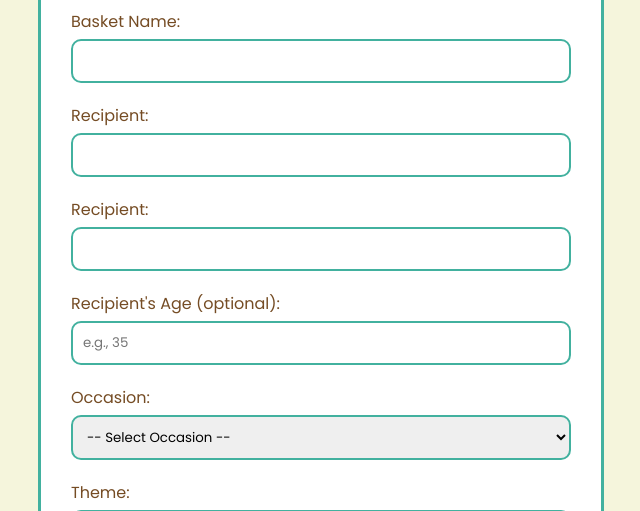
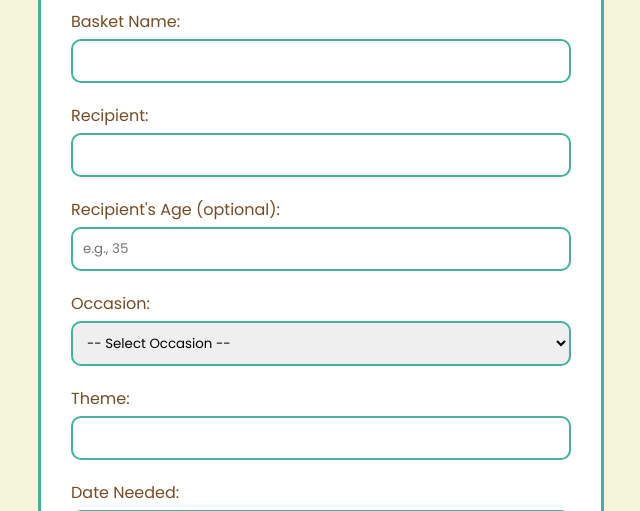
Before and after one commit to veggiebyte/Heaven_in_a_Handbasket, a Node server app: page /users/2/baskets/new in a window 1280 px wide. Shown: the part 456-967 px from the top of the page, without its empty margins (319-959 px from the left). Run offline with Node 20, Linux system fonts and the light colour scheme; the visitor is signed in with stand-in values (Sample User, id 1); some libraries are stand-ins or nearby versions; some web fonts are replaced.

Commit message:
Fix duplicate recipient field and delete show.css

```diff
--- a/views/baskets/new.ejs
+++ b/views/baskets/new.ejs
@@ -18,9 +18,6 @@
             <form action="/users/<%= user._id %>/baskets" method="POST">
                 <label for="basketName">Basket Name:</label>
                 <input type="text" name="basketName" id="basketName" required />
-
-                <label for="recipient">Recipient:</label>
-                <input type="text" name="recipient" id="recipient" required />
 
                 <label for="recipient">Recipient:</label>
                 <input type="text" name="recipient" id="recipient" required />
```
